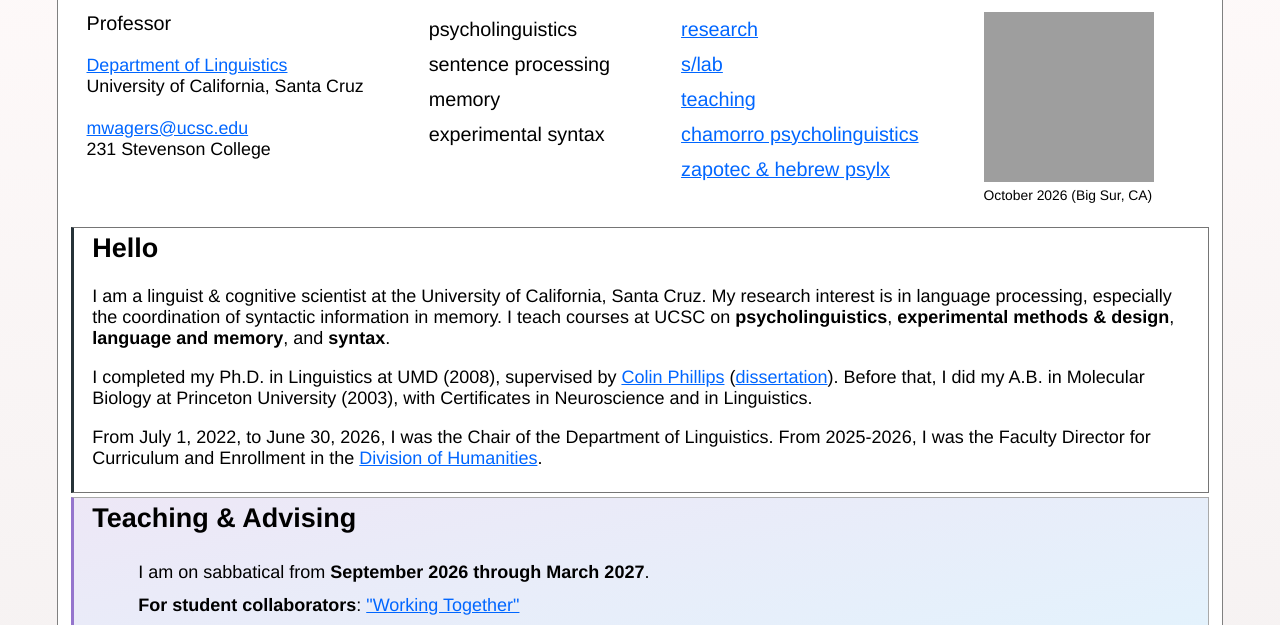
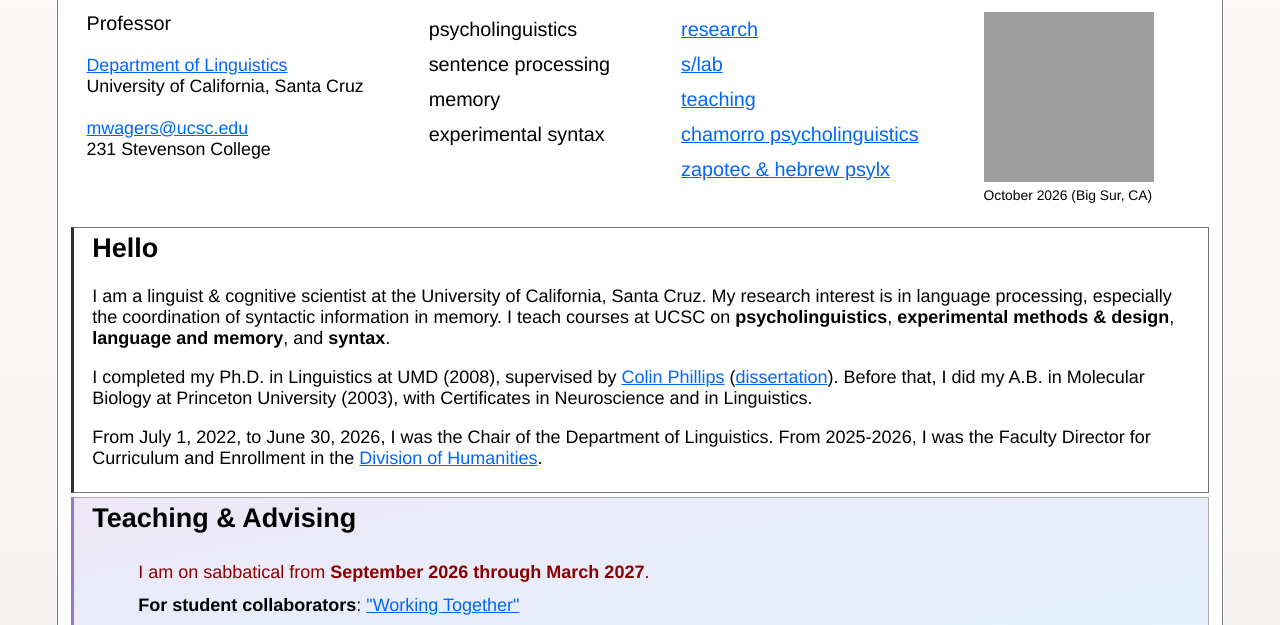
Before and after one commit to mattwagers/mwagers-site-public, a plain HTML site: page index.html in a window 1280 px wide. Shown: the part 153-778 px from the top of the page. Drawn offline with Linux system fonts and the light colour scheme; grey boxes are pictures that could not be loaded.

Commit message:
Publish site artifact from source 5d2eb91

```diff
--- a/index.html
+++ b/index.html
@@ -90,7 +90,7 @@
 					Teaching & Advising
 				</h2>
 				<ul>
-					<li>I am on sabbatical from <strong>September 2026 through March 2027</strong>.</li>
+					<li style="color:darkred">I am on sabbatical from <strong>September 2026 through March 2027</strong>.</li>
 					<li><strong>For student collaborators</strong>: <a href="https://docs.google.com/document/d/1-y7iyMtjFO-1mLsaAtbh6p_wmKikbFYmNbgoX4kg7tQ/edit?usp=sharing">"Working Together"</a></li>
 					<li><!--<a href="https://www.flaticon.com/free-icons/turtle" title="turtle icons">Turtle icons created by iconixar - Flaticon</a>--><img src="turtle.png" height="20" width="20" alt="">Starting August 2027, I will be joining the <a href="https://linguistics.umd.edu/">Department of Linguistics at the University of Maryland</a>.
 </li>
```
